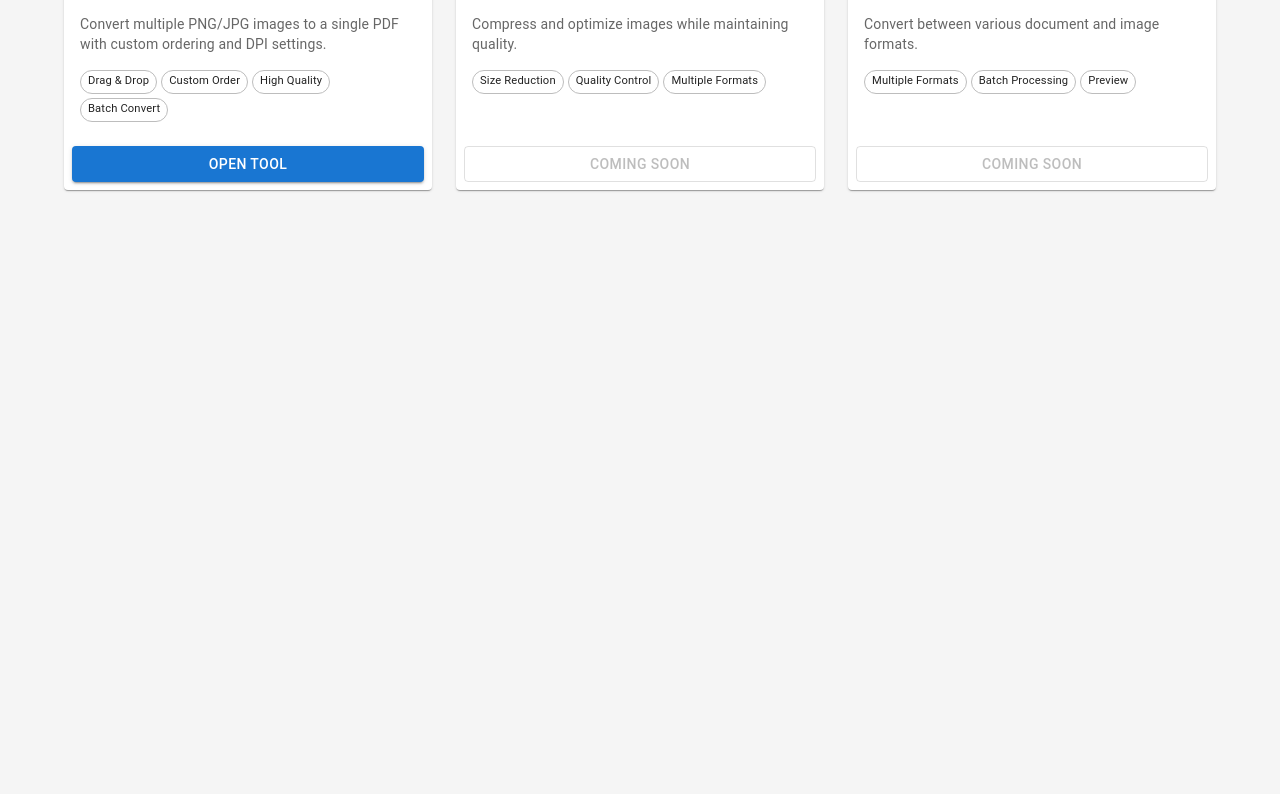
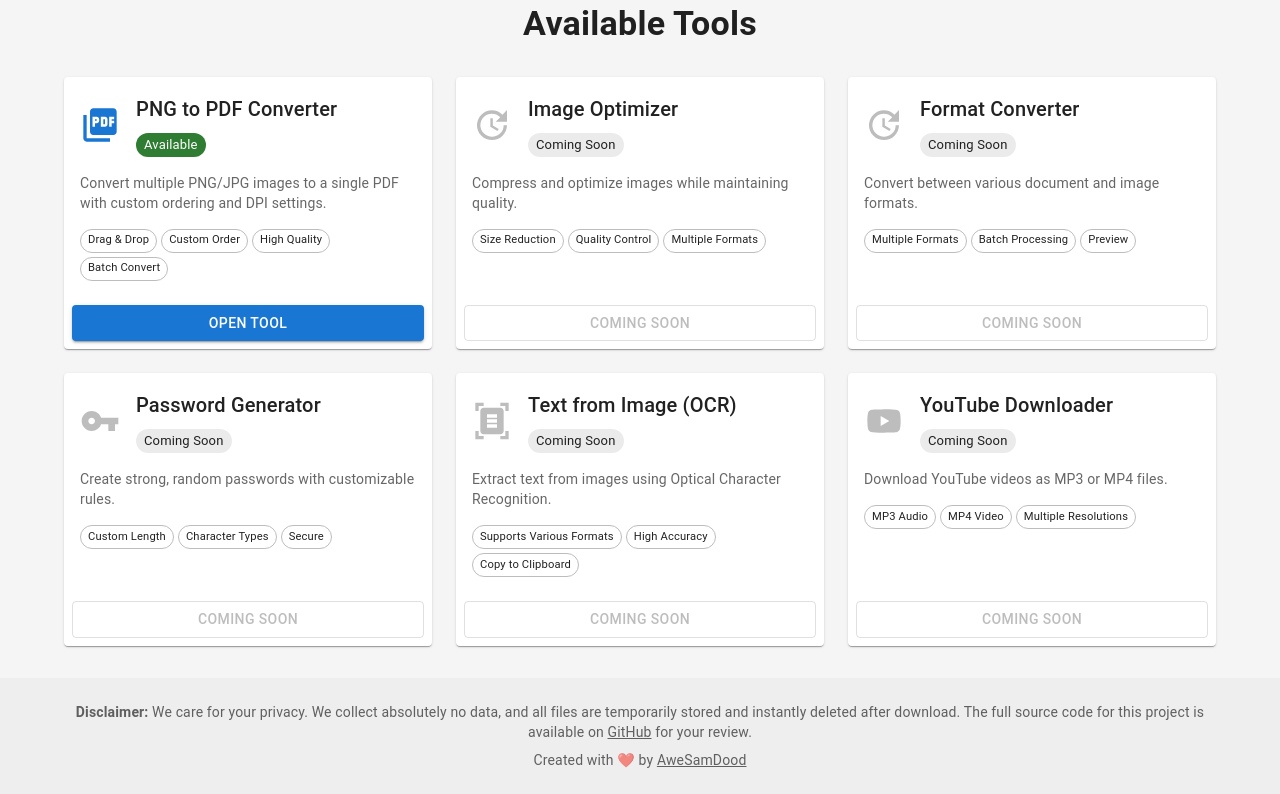
Before and after one commit to AweSamDood/passthebytes-tools, a React (Create React App) app in the folder frontend/: page / in a window 1280 px wide. Shown: the part 252-1046 px from the top of the page. Before the commit the page ends 800 px from the top, so only its background shows below. Built offline with nearby package versions, Linux system fonts and the light colour scheme; no server answers; the HTML template or start-up script is replaced by a standard one.

Commit message:
fix(layout): add footer component, privacy disclaimer

```diff
--- a/frontend/src/App.js
+++ b/frontend/src/App.js
@@ -3,11 +3,12 @@
 import { BrowserRouter as Router, Routes, Route } from 'react-router-dom';
 import { ThemeProvider, createTheme } from '@mui/material/styles';
 import CssBaseline from '@mui/material/CssBaseline';
-import { Container } from '@mui/material';
+import { Container, Box, Typography, Paper, Link } from '@mui/material';
 
 import Header from './components/Header';
 import ToolsGrid from './components/ToolsGrid';
 import PngToPdfConverter from './components/PngToPdf/PngToPdfConverter';
+import Footer from './components/Footer';
 
 // Create a custom theme
 const theme = createTheme({
@@ -38,13 +39,24 @@
         <ThemeProvider theme={theme}>
             <CssBaseline />
             <Router>
+                <Box sx={{ display: 'flex', flexDirection: 'column', minHeight: '100vh' }}>
                     <Header />
-                <Container maxWidth="lg" sx={{ mt: 4, mb: 4 }}>
+                    <Container maxWidth="lg" sx={{ mt: 4, mb: 4, flexGrow: 1 }}>
+                        <Paper elevation={2} sx={{ p: 3, mb: 4, backgroundColor: '#e3f2fd' }}>
+                            <Typography variant="h6" color="primary.dark" gutterBottom>
+                                Your Privacy is Our Priority
+                            </Typography>
+                            <Typography variant="body2" color="text.secondary">
+                                We are deeply committed to protecting your privacy. We collect absolutely no data, and all uploaded files are permanently deleted from our servers the moment they are processed. The entire project is open-source, and you can review the code on <Link href="https://github.com/AweSamDood/passthebytes-tools" target="_blank" rel="noopener noreferrer">GitHub</Link> to verify this for yourself.
+                            </Typography>
+                        </Paper>
                         <Routes>
                             <Route path="/" element={<ToolsGrid />} />
                             <Route path="/png-to-pdf" element={<PngToPdfConverter />} />
                         </Routes>
                     </Container>
+                    <Footer />
+                </Box>
             </Router>
         </ThemeProvider>
     );
--- /dev/null
+++ b/frontend/src/components/Footer.js
@@ -0,0 +1,34 @@
+// src/components/Footer.js
+import React from 'react';
+import { Box, Typography, Link, Container } from '@mui/material';
+
+function Footer() {
+    return (
+        <Box
+            component="footer"
+            sx={{
+                py: 3,
+                px: 2,
+                mt: 'auto',
+                backgroundColor: (theme) =>
+                    theme.palette.mode === 'light'
+                        ? theme.palette.grey[200]
+                        : theme.palette.grey[800],
+            }}
+        >
+            <Container maxWidth="lg">
+                <Typography variant="body2" color="text.secondary" align="center" sx={{ mb: 1 }}>
+                    <strong>Disclaimer:</strong> We care for your privacy. We collect absolutely no data, and all files are temporarily stored and instantly deleted after download. The full source code for this project is available on <Link color="inherit" href="https://github.com/AweSamDood/passthebytes-tools" target="_blank" rel="noopener noreferrer">GitHub</Link> for your review.
+                </Typography>
+                <Typography variant="body2" color="text.secondary" align="center">
+                    {'Created with ❤️ by '}
+                    <Link color="inherit" href="https://github.com/AweSamDood" target="_blank" rel="noopener noreferrer">
+                        AweSamDood
+                    </Link>
+                </Typography>
+            </Container>
+        </Box>
+    );
+}
+
+export default Footer;
--- a/frontend/src/components/ToolsGrid.js
+++ b/frontend/src/components/ToolsGrid.js
@@ -10,7 +10,7 @@
     Box,
     Chip
 } from '@mui/material';
-import { PictureAsPdf, Update } from '@mui/icons-material';
+import { PictureAsPdf, Update, VpnKey, DocumentScanner, YouTube } from '@mui/icons-material';
 import { useNavigate } from 'react-router-dom';
 
 const tools = [
@@ -40,6 +40,33 @@
         path: '/format-converter',
         status: 'coming-soon',
         features: ['Multiple Formats', 'Batch Processing', 'Preview']
+    },
+    {
+        id: 'password-generator',
+        title: 'Password Generator',
+        description: 'Create strong, random passwords with customizable rules.',
+        icon: VpnKey,
+        path: '/password-generator',
+        status: 'coming-soon',
+        features: ['Custom Length', 'Character Types', 'Secure']
+    },
+    {
+        id: 'text-from-image',
+        title: 'Text from Image (OCR)',
+        description: 'Extract text from images using Optical Character Recognition.',
+        icon: DocumentScanner,
+        path: '/text-from-image',
+        status: 'coming-soon',
+        features: ['Supports Various Formats', 'High Accuracy', 'Copy to Clipboard']
+    },
+    {
+        id: 'youtube-downloader',
+        title: 'YouTube Downloader',
+        description: 'Download YouTube videos as MP3 or MP4 files.',
+        icon: YouTube,
+        path: '/youtube-downloader',
+        status: 'coming-soon',
+        features: ['MP3 Audio', 'MP4 Video', 'Multiple Resolutions']
     }
 ];
 
```
Also changed, not shown: 1 other file (tests, documents, lock files or other folders). Lines whose indentation alone changed are shown as unchanged.
